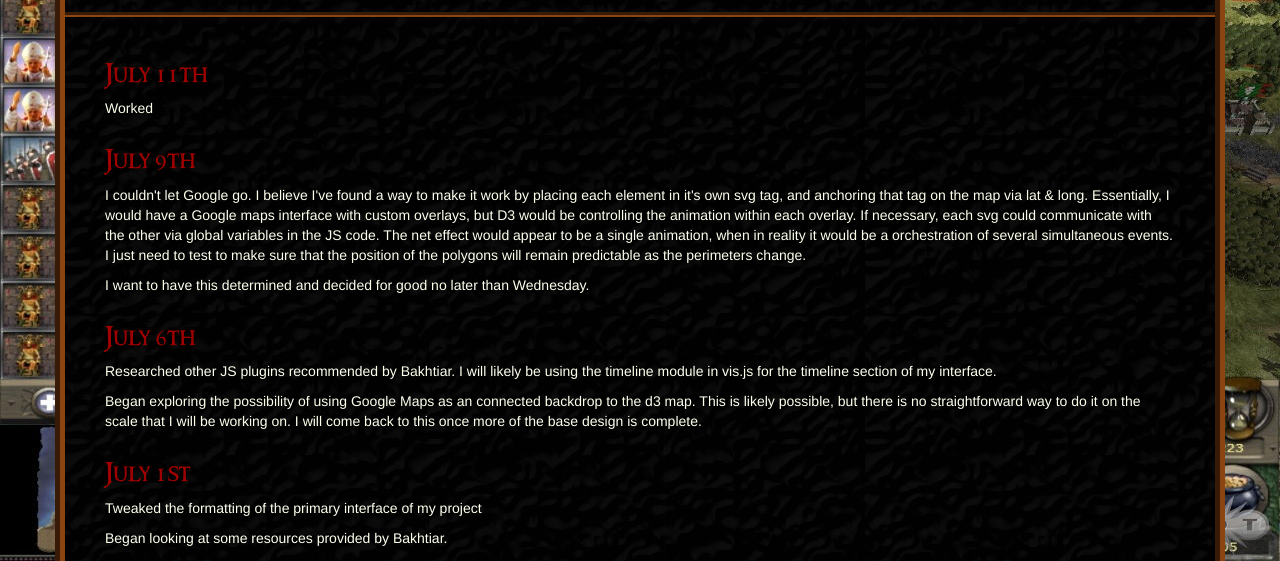
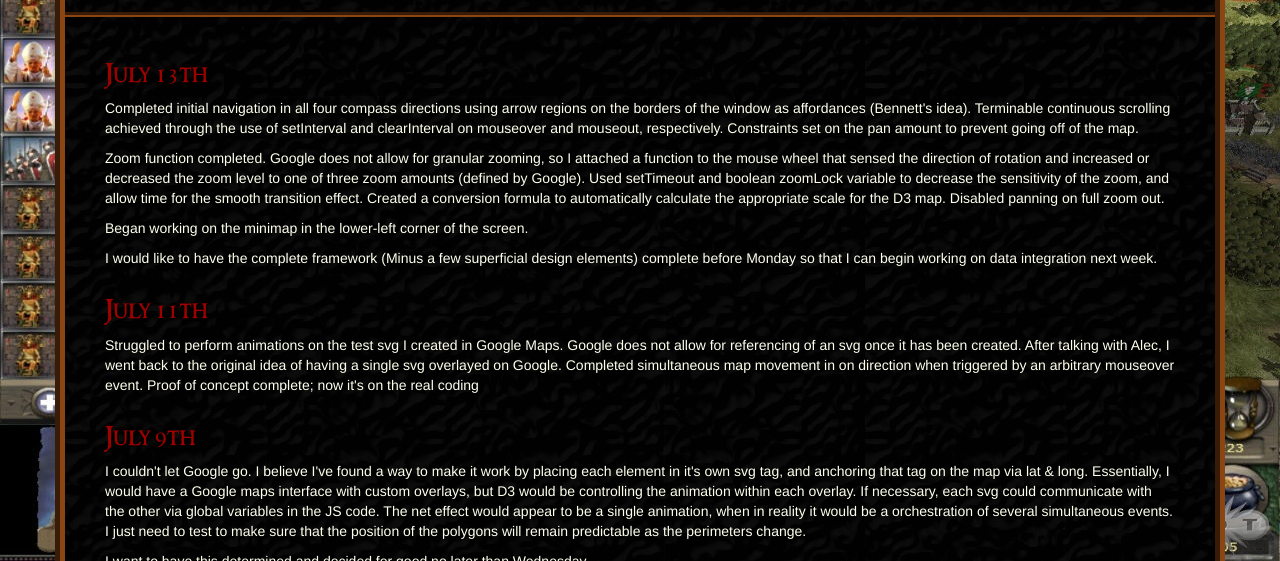
Before and after one commit to ajkramer12-s15/ajkramer12-s15.github.io, a plain HTML site: page index.html in a window 1280 px wide. Shown: the part 239-800 px from the top of the page. Drawn offline with Linux system fonts and the light colour scheme.

```diff
--- a/geotimeline/css/style.css
+++ b/geotimeline/css/style.css
@@ -1,3 +1,9 @@
+html, body {
+    margin: 0;
+    height: 100%;
+    overflow: hidden
+}
+
 .container-fluid {
     padding: 0;
 }
@@ -70,6 +76,9 @@
     z-index: 2;
 
 }
+#miniMapColumn {
+    padding: 15px 6px 5px 6px;
+}
 #primaryCommand {
     border-left: 5px groove saddlebrown;
     border-right: 5px groove saddlebrown;
@@ -77,3 +86,10 @@
 .commandBoxElements {
     height: 100%;
 }
+
+
+
+#miniMap {
+    z-index: 3;
+    fill: #ffffff;
+}
--- a/index.html
+++ b/index.html
@@ -34,16 +34,45 @@
     </header>
     <main class="row">
         <div class="col-xs-12">
+            <div id="160713" class="row">
+                <div class="col-xs-12">
+                    <h3>July 13th</h3>
+                </div>
+                <div class="col-xs-12">
+                    <p>
+                        Completed initial navigation in all four compass directions using arrow regions on the borders of
+                        the window as affordances (Bennett's idea). Terminable continuous scrolling achieved through the
+                        use of setInterval and clearInterval on mouseover and mouseout, respectively. Constraints set on
+                        the pan amount to prevent going off of the map.
+                    </p>
+                    <p>
+                        Zoom function completed. Google does not allow for granular zooming, so I attached a function to
+                        the mouse wheel that sensed the direction of rotation and increased or decreased the zoom level
+                        to one of three zoom amounts (defined by Google). Used setTimeout and boolean zoomLock variable
+                        to decrease the sensitivity of the zoom, and allow time for the smooth transition effect. Created
+                        a conversion formula to automatically calculate the appropriate scale for the D3 map. Disabled
+                        panning on full zoom out.
+                    </p>
+                    <p>
+                        Began working on the minimap in the lower-left corner of the screen.
+                    </p>
+                    <p>
+                        I would like to have the complete framework (Minus a few superficial design elements) complete
+                        before Monday so that I can begin working on data integration next week.
+                    </p>
+                </div>
+            </div>
             <div id="160711" class="row">
                 <div class="col-xs-12">
                     <h3>July 11th</h3>
                 </div>
                 <div class="col-xs-12">
                     <p>
-                        Worked
-                    </p>
-                    <p>
-
+                        Struggled to perform animations on the test svg I created in Google Maps. Google does not allow
+                        for referencing of an svg once it has been created. After talking with Alec, I went back to the
+                        original idea of having a single svg overlayed on Google. Completed simultaneous map movement in
+                        on direction when triggered by an arbitrary mouseover event. Proof of concept complete; now it's
+                        on the real coding
                     </p>
                 </div>
             </div>
```
Also changed, not shown: geotimeline/index.html (+2 -2 lines), geotimeline/js/main.js (+62 -1 lines).
